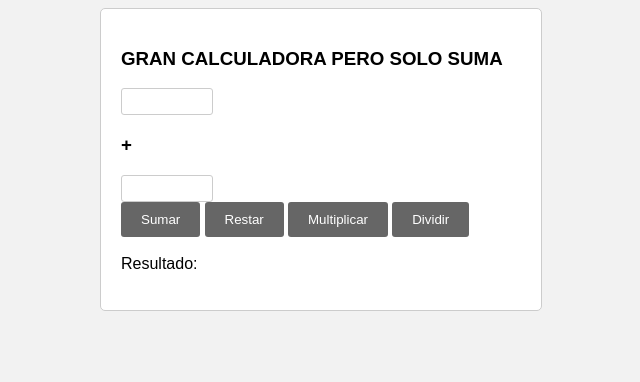
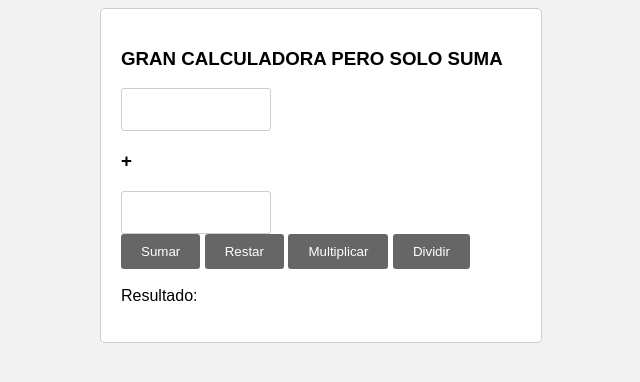
Before and after one commit to urbanoURN/pinilla, a plain HTML site: page html.html in a window 1280 px wide. Shown: the whole page, without its empty margins (319-959 px from the left). Drawn offline with Linux system fonts and the light colour scheme.

Commit message:
mejora de css

```diff
--- a/css.css
+++ b/css.css
@@ -12,6 +12,7 @@ body {
     padding: 20px;
     border: 1px solid #ccc;
     border-radius: 5px;
+
 }
 
 input[type="number"] {
@@ -19,6 +20,8 @@ input[type="number"] {
     padding: 5px;
     border: 1px solid #ccc;
     border-radius: 3px;
+    width: 25%;
+    padding: 13px 24px;
 }
 
 button {
@@ -42,7 +45,8 @@ button:hover {
 
 #suma label {
     color: #033b35;
-        display: block;
-        font-size: 0.95em;
-        margin-bottom: 5px;
+    display: block;
+    font-size: 0.95em;
+    margin-bottom: 5px;
+    padding: 13px 24px;
 }
--- a/html.html
+++ b/html.html
@@ -14,22 +14,23 @@
 
             <h3>GRAN CALCULADORA PERO SOLO SUMA</h3>
 
-                <label for="numero1"></label>
+                <div class="input">
                     <input type="number" name="numero1" id="numero1" required tabindex="1" pattern="[0-9]{}">
                     <h3>+</h3>
                     <input type="number" name="numero2" id="numero2" required tabindex="2" pattern="[0-9]{}">
+                </div>
 
-                <label for="botones">
+                <div class="botones">
                     <button type="button" onclick="realizarOperacion('sumar')">Sumar</button>
                     <button type="button" onclick="realizarOperacion('restar')">Restar</button>
                     <button type="button" onclick="realizarOperacion('multiplicar')">Multiplicar</button>
                     <button type="button" onclick="realizarOperacion('dividir')">Dividir</button>
-                </label>
+                </div>
 
 
                 <p>Resultado: <span id="resultado"></span></p>
 
-            </div>
+
 
             <script src="js.js"></script>
 
```
Lines whose indentation alone changed are shown as unchanged.
